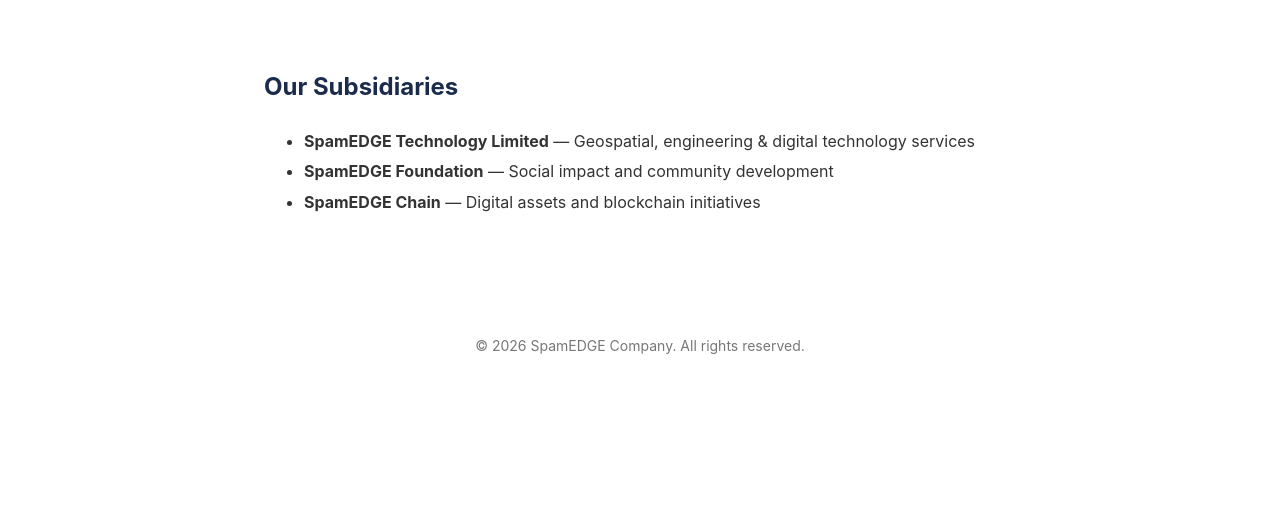
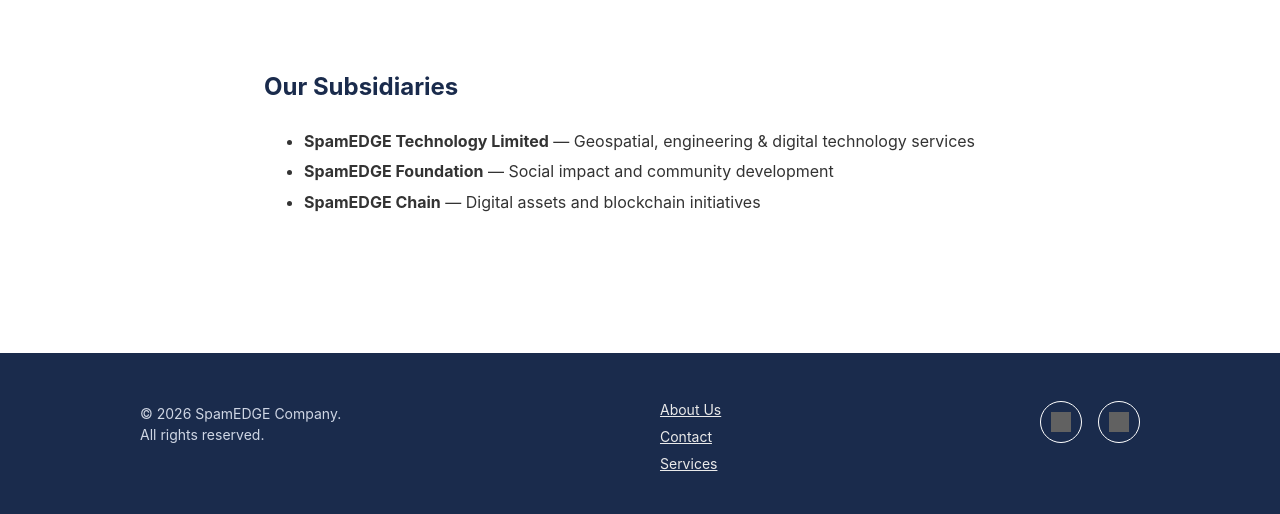
Before and after one commit to spamEDGEcompany/spamEDGEcompany.github.io, a Jekyll site: the page built from index.md, in a window 1280 px wide. Shown: the part 2250-2764 px from the top of the page. Built offline with Jekyll 4.4.1, drawn with Linux system fonts in a browser that asks for light colours; before the commit the page ends 2628 px from its top, so only the background shows below that; grey boxes are pictures that could not be loaded.

Commit message:
Update default.html

```diff
--- a/_layouts/default.html
+++ b/_layouts/default.html
@@ -18,7 +18,6 @@ nav .brand { color: #fff; font-weight: bold; font-size: 18px; margin-right: auto
 nav a { color: #eaeaea; text-decoration: none; font-weight: 500; }
 nav a:hover { color: #4da6ff; }
 main { max-width: 800px; margin: 0 auto; padding: 32px 24px; line-height: 1.6; }
-footer { text-align: center; padding: 24px; color: #777; font-size: 14px; }
 .dropdown { position: relative; display: inline-block; }
 .dropdown-content { display: none; position: absolute; background: #1a1a2e; min-width: 200px; box-shadow: 0 8px 16px rgba(0,0,0,0.3); z-index: 1; top: 100%; left: 0; }
 .dropdown-content a { padding: 12px 16px; display: block; }
@@ -32,7 +31,14 @@ footer { text-align: center; padding: 24px; color: #777; font-size: 14px; }
 .hero-content h1 { font-size: 3rem; color: #3aa0b3; margin-bottom: 40px; }
 .cta-btn { display: inline-block; background: #4aa8b8; color: #fff; text-decoration: none; font-weight: 700; letter-spacing: 0.05em; padding: 20px 50px; text-transform: uppercase; }
 .news-hero::after { content: ""; position: absolute; bottom: 0; left: 0; width: 100%; height: 120px; background: #1c3a68; clip-path: polygon(0 40%, 100% 0%, 100% 100%, 0% 100%); z-index: 0; }
-
+.site-footer { position: relative; background: #1a2b4c; color: #fff; padding: 48px 24px 32px; margin-top: 40px; }
+.site-footer::before { content: ""; position: absolute; top: -60px; left: 0; width: 100%; height: 60px; background: #fff; clip-path: polygon(0 0, 100% 0, 100% 100%, 0 40%); }
+.footer-inner { display: flex; flex-wrap: wrap; justify-content: space-between; gap: 32px; max-width: 1000px; margin: 0 auto; }
+.footer-col a { display: block; color: #eaeaea; text-decoration: underline; margin-bottom: 10px; font-size: 14px; }
+.footer-col p { font-size: 14px; color: #cfd6e4; margin: 4px 0; }
+.footer-social { display: flex; gap: 16px; }
+.footer-social a { background: transparent; border: 1.5px solid #fff; border-radius: 50%; width: 40px; height: 40px; display: flex; align-items: center; justify-content: center; }
+.footer-social img { width: 20px; height: 20px; filter: invert(1); }
 </style>
 </head>
 <body>
@@ -62,8 +68,26 @@ footer { text-align: center; padding: 24px; color: #777; font-size: 14px; }
 <main>
 {{ content }}
 </main>
-<footer>
-© 2026 SpamEDGE Company. All rights reserved.
+<footer class="site-footer">
+<div class="footer-inner">
+<div class="footer-col">
+<p>© 2026 SpamEDGE Company.</p>
+<p>All rights reserved.</p>
+</div>
+<div class="footer-col">
+<a href="/about">About Us</a>
+<a href="/contact">Contact</a>
+<a href="/services">Services</a>
+</div>
+<div class="footer-social">
+<a href="https://www.facebook.com/share/1Ctf6ZfbSR/?mibextid=wwXIfr" target="_blank">
+<img src="https://cdn.jsdelivr.net/npm/simple-icons@v9/icons/facebook.svg" alt="Facebook">
+</a>
+<a href="https://www.instagram.com/spamedgecompanyng" target="_blank">
+<img src="https://cdn.jsdelivr.net/npm/simple-icons@v9/icons/instagram.svg" alt="Instagram">
+</a>
+</div>
+</div>
 </footer>
 </body>
 </html>
```
